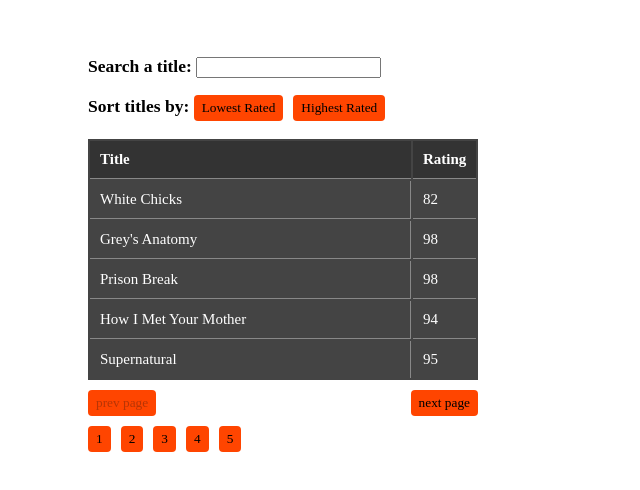
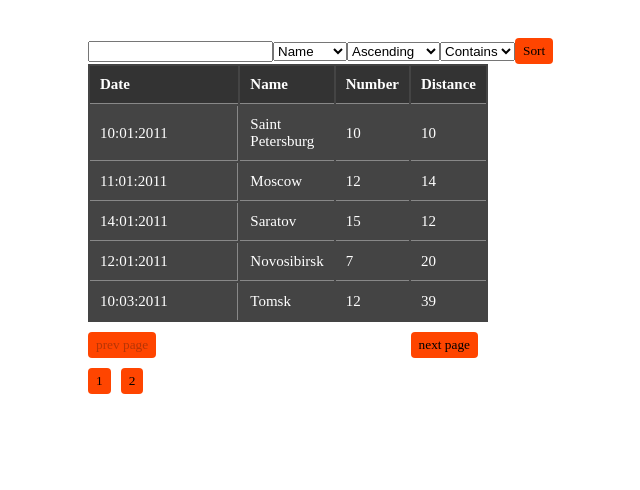
Before and after one commit to kupriianovvv/tableHub, a Vue app: page / in a window 1280 px wide. Shown: the top 490 px of the page, without its empty margins (352-992 px from the left). Built offline with nearby package versions, Linux system fonts and the light colour scheme.

Commit message:
Expanded sorting and filtering

```diff
--- a/src/components/Table.vue
+++ b/src/components/Table.vue
@@ -1,10 +1,22 @@
 <template>
   <div class="table">
-  <h3>Search a title: <input v-model="filterText" /></h3>
-  <h3>Sort titles by:
-    <button @click="sortLowest">Lowest Rated</button>
-    <button @click="sortHighest">Highest Rated</button>
-  </h3>
+    <div class="sortings">
+      <input v-model="filterText" />
+      <select v-model="sortingField">
+        <option value="Name">Name</option>
+        <option value="Number">Number</option>
+        <option value="Distance">Distance</option>
+      </select>
+      <select v-model="sortingOrder">
+        <option value="ascending">Ascending</option>
+        <option value="descending">Descending</option>
+      </select>
+      <select v-model="filteringOption">
+        <option value="contains">Contains</option>
+        <option value="equals">Equals</option>
+      </select>
+      <button @click="sort">Sort</button>
+    </div>
   <table>
     <thead>
       <tr>
@@ -36,29 +48,21 @@ export default {
   name: 'table-table',
   data() {
     return {
-      columns: ["title", "rating"],
+      sortingField: "Name",
+      sortingOrder: "ascending",
+      filteringOption: "contains",
+      columns: ["Date", "Name", "Number", "Distance"],
       ratingsInfo: [
-        { title: `White Chicks`, rating: 82 },
-        { title: `Grey's Anatomy`, rating: 98 },
-        { title: `Prison Break`, rating: 98 },
-        { title: `How I Met Your Mother`, rating: 94 },
-        { title: `Supernatural`, rating: 95 },
-        { title: `Breaking Bad`, rating: 97 },
-        { title: `The Vampire Diaries`, rating: 91 },
-        { title: `The Walking Dead`, rating: 98 },
-        { title: `Pretty Little Liars`, rating: 96 },
-        { title: `Once Upon a Time`, rating: 98 },
-        { title: `Sherlock`, rating: 95 },
-        { title: `Death Note`, rating: 77 },
-        { title: `Naruto`, rating: 88 },
-        { title: `Arrow`, rating: 96 },
-        { title: `Black Mirror`, rating: 80 },
-        { title: `The Originals`, rating: 74 },
-        { title: `The 100`, rating: 97 },
-        { title: `Masha and the Bear`, rating: 81 },
-        { title: `Hunter X Hunter`, rating: 57 },
-        { title: `Marvel's Luke Cage`, rating: 95 },
-        { title: `Marvel's Iron Fist`, rating: 98 }
+        { Date: "10:01:2011", Name: "Saint Petersburg", Number: 10, Distance: 10},
+        { Date: "11:01:2011", Name: "Moscow", Number: 12, Distance: 14},
+        { Date: "14:01:2011", Name: "Saratov", Number: 15, Distance: 12},
+        { Date: "12:01:2011", Name: "Novosibirsk", Number: 7, Distance: 20},
+        { Date: "10:03:2011", Name: "Tomsk", Number: 12, Distance: 39},
+        { Date: "15:01:2011", Name: "Tula", Number: 13, Distance: 45},
+        { Date: "15:06:2011", Name: "Kursk", Number: 20, Distance: 2},
+        { Date: "16:04:2011", Name: "PifPaf", Number: 16, Distance: 33},
+        { Date: "13:03:2011", Name: "Luga", Number: 13, Distance: 56},
+        { Date: "16:12:2011", Name: "Yakutsks", Number: 0, Distance: 15},
       ],
       filterText: '',
       itemsPerPage: 5,
@@ -66,12 +70,6 @@ export default {
     }
   },
   methods: {
-    sortLowest() {
-      this.ratingsInfo.sort((a, b) => a.rating > b.rating ? 1 : -1);
-    },
-    sortHighest() {
-      this.ratingsInfo.sort((a, b) => a.rating < b.rating ? 1 : -1);
-    },
     prevPage() {
       this.page -= 1;
     },
@@ -80,26 +78,52 @@ export default {
     },
     onSelectPage(page) {
       this.page = page;
+    },
+    sort() {
+
+      const sortingField = this.sortingField;
+      const sortingOrder = this.sortingOrder;
+      const type =  typeof this.ratingsInfo[0][sortingField];
+      console.log(sortingField, sortingOrder, type)
+      this.page = 1;
+
+      if (type === "string") {
+        if (sortingOrder === "ascending") {
+          this.ratingsInfo.sort((a, b) => a[sortingField] < b[sortingField] ? -1 : 1)
+        } else {
+          this.ratingsInfo.sort((a, b) => a[sortingField] < b[sortingField] ? 1 : -1)
+        }
+      } else {
+        if (sortingOrder === "ascending") {
+          this.ratingsInfo.sort((a, b) => a[sortingField] - b[sortingField])
+        } else {
+          this.ratingsInfo.sort((a, b) => b[sortingField] - a[sortingField])
+        }
+      }
+
     }
   },
   // [1, 2, 3, 4, 5, 6, 7, 8, 9, 10, 11, 12, 13, 14]
   computed: {
     filteredFilms() {
-      let filter = new RegExp(this.filterText, 'i')
-      return this.ratingsInfo.filter(el => el.title.match(filter))
+      let filter = new RegExp(this.filterText, 'i');
+      const sortingField = this.sortingField;
+      const type = typeof this.ratingsInfo[0][sortingField];
+
+      return type === "string" ?  this.ratingsInfo.filter(el => el[this.sortingField].match(filter)) : this.ratingsInfo.filter(el => el[sortingField] === Number(this.filterText))
     },
     slicedFilteredFilms() {
       return this.filteredFilms.slice((this.page - 1) * this.itemsPerPage, this.page * this.itemsPerPage);
+    },
+    numOfButtons() {
+      return Math.ceil(this.filteredFilms.length / this.itemsPerPage)
     },
     isPrevDisabled() {
       return this.page === 1 ? true : false
     },
     isNextDisabled() {
-      return this.slicedFilteredFilms.length < this.itemsPerPage ? true : false
+      return this.page === this.numOfButtons ? true : false
     },
-    numOfButtons() {
-      return Math.ceil(this.filteredFilms.length / this.itemsPerPage)
-    }
   },
   watch: {
     filterText() {
@@ -166,4 +190,11 @@ button {
 .buttons {
   margin-top: 10px
 }
+
+.sortings {
+  display: flex;
+  align-items: center
+}
+
+
 </style>
```
Also changed, not shown: 1 other file (tests, documents, lock files or other folders).
